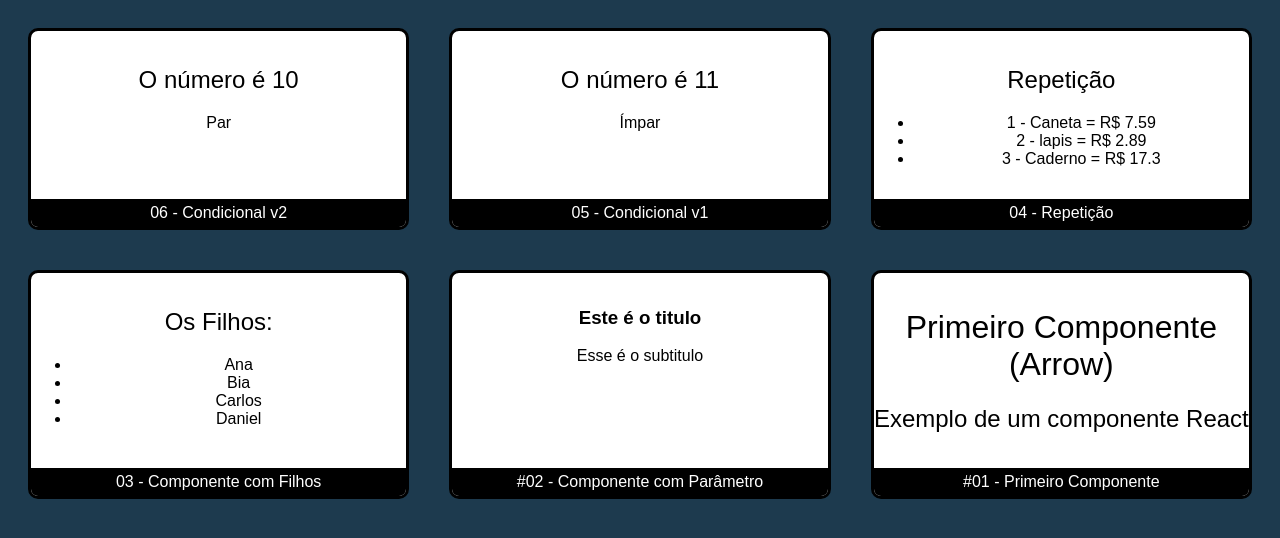
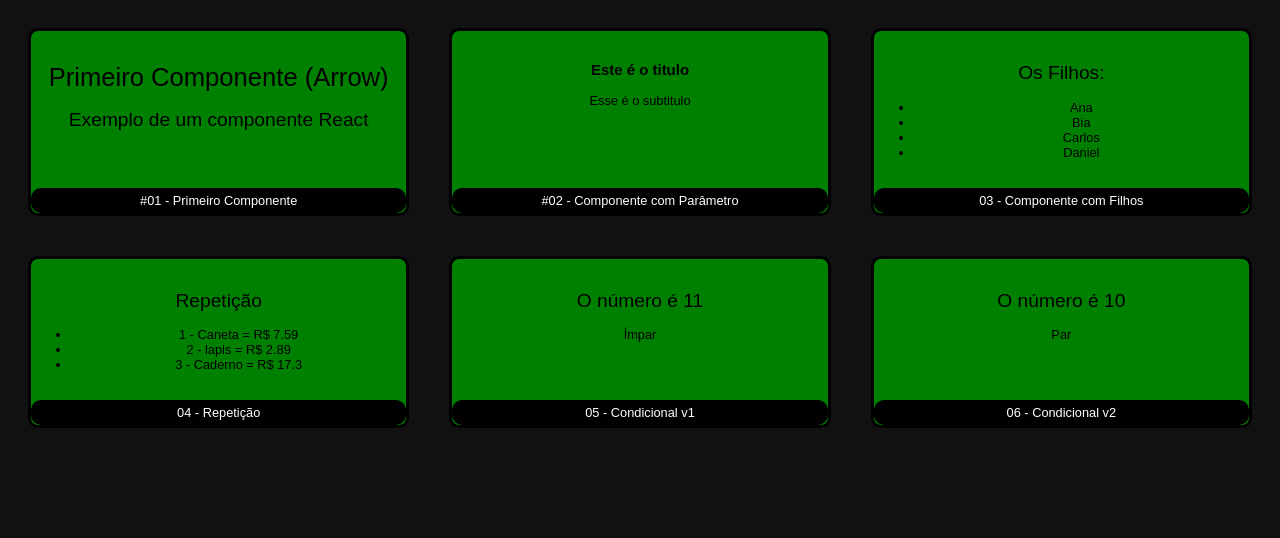
Before and after one commit to danielsoftdeveloper/treinamento, a React (Create React App) app in the folder fundamentos-react/: page / in a window 1280 px wide. Shown: the top 538 px of the page. Built offline with nearby package versions, Linux system fonts and the light colour scheme.

Commit message:
Colocado os componentes em ordem e alterado as cores com CSS.

```diff
--- a/fundamentos-react/src/App.jsx
+++ b/fundamentos-react/src/App.jsx
@@ -11,16 +11,12 @@ import CondicionalComIf from "./components/CondicionalComIf";
 
 export default (props) => (
   <div className='App'>
-    <Card titulo='06 - Condicional v2 '>
-      <CondicionalComIf numero={10}></CondicionalComIf>
+    <Card titulo='#01 - Primeiro Componente'>
+      <Primeiro />
     </Card>
 
-    <Card titulo='05 - Condicional v1 '>
-      <Condicional numero={11}></Condicional>
-    </Card>
-
-    <Card titulo='04 - Repetição '>
-      <Repeticao></Repeticao>
+    <Card titulo='#02 - Componente com Parâmetro'>
+      <ComParametro titulo='Este é o titulo' subtitulo='Esse é o subtitulo' />
     </Card>
 
     <Card titulo='03 - Componente com Filhos '>
@@ -33,12 +29,17 @@ export default (props) => (
         </ul>
       </ComFilhos>
     </Card>
-    <Card titulo='#02 - Componente com Parâmetro'>
-      <ComParametro titulo='Este é o titulo' subtitulo='Esse é o subtitulo' />
+
+    <Card titulo='04 - Repetição '>
+      <Repeticao></Repeticao>
     </Card>
 
-    <Card titulo='#01 - Primeiro Componente'>
-      <Primeiro />
+    <Card titulo='05 - Condicional v1 '>
+      <Condicional numero={11}></Condicional>
+    </Card>
+
+    <Card titulo='06 - Condicional v2 '>
+      <CondicionalComIf numero={10}></CondicionalComIf>
     </Card>
   </div>
 );
--- a/fundamentos-react/src/components/Condicional.jsx
+++ b/fundamentos-react/src/components/Condicional.jsx
@@ -4,7 +4,7 @@ export default (props) => {
   return (
     <div>
       <h2>O número é {props.numero}</h2>
-      {props.numero % 2 == 0 ? <span>Par</span> : <span>Ímpar</span>}
+      {props.numero % 2 === 0 ? <span>Par</span> : <span>Ímpar</span>}
     </div>
   );
 };
--- a/fundamentos-react/src/components/CondicionalComIf.jsx
+++ b/fundamentos-react/src/components/CondicionalComIf.jsx
@@ -1,20 +1,16 @@
-import React from 'react'
-import If from './If'
-
+import React from "react";
+import If from "./If";
 
 export default (props) => {
-
   return (
     <div>
       <h2>O número é {props.numero}</h2>
-        <If test={props.numero % 2 == 0}>
+      <If test={props.numero % 2 === 0}>
         <span>Par</span>
       </If>
-        <If test={props.numero % 2 == 1}>
+      <If test={props.numero % 2 === 1}>
         <span>Ímpar</span>
       </If>
-
     </div>
   );
-
 };
--- a/fundamentos-react/src/components/layout/Card.css
+++ b/fundamentos-react/src/components/layout/Card.css
@@ -4,7 +4,7 @@
   border: 3px solid #000;
   border-radius: 10px;
   overflow: hidden;
-  background-color: #fff;
+  background-color: #008000;
 
   display: flex;
   flex-direction: column;
@@ -15,8 +15,10 @@
   padding: 15px 0px;
   color: #000;
 }
+
 .Card .Footer {
-  background-color: #000;
+  background-color: black;
   color: #fff;
   padding: 5px 0px;
- }
+  border-radius: 10px;
+}
--- a/fundamentos-react/src/index.css
+++ b/fundamentos-react/src/index.css
@@ -1,8 +1,8 @@
 body {
   font-family: "Arial Narrow Bold", sans-serif;
   font-weight: 300;
-  font-size: 1rem;
-  background-color: #1d3a4e;
+  font-size: 0.8rem;
+  background-color: #111111;
   text-align: center;
 }
 
```
Lines whose indentation alone changed are shown as unchanged.
